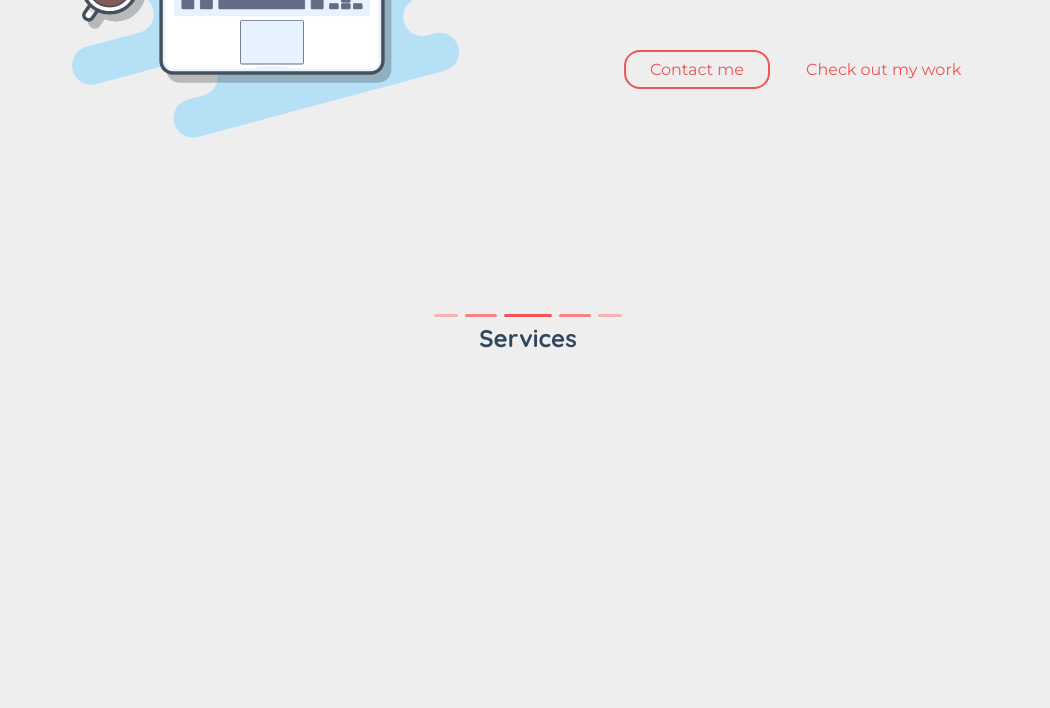
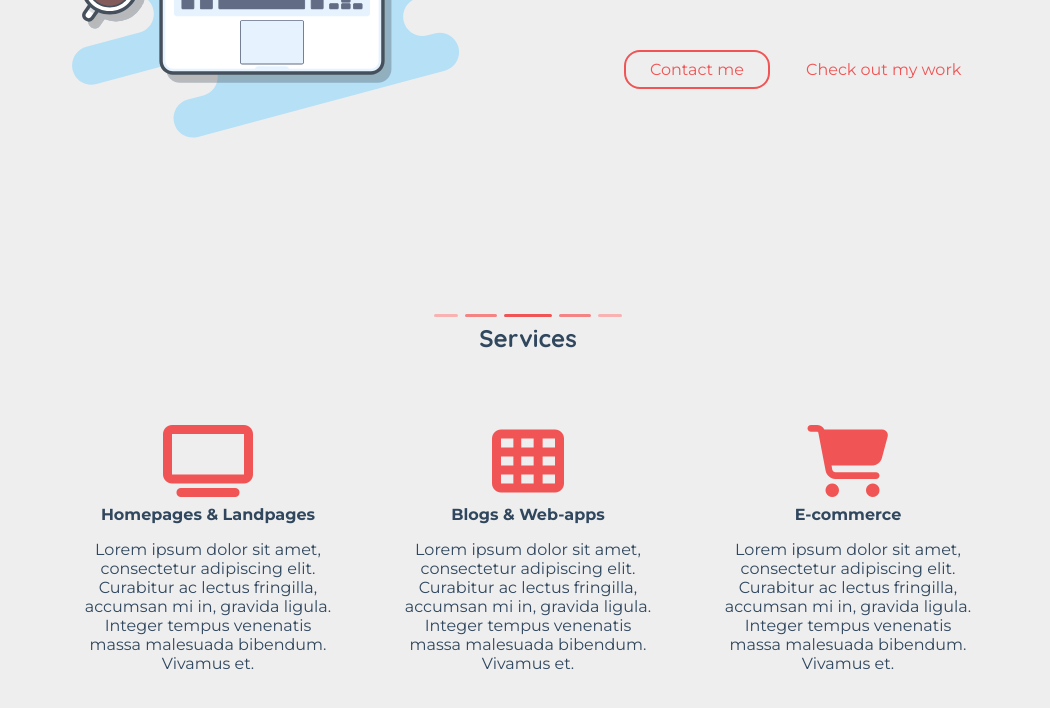
Before and after one commit to majsterowski/fp, a plain HTML site: page index.html in a window 1280 px wide. Shown: the part 400-1108 px from the top of the page, without its empty margins (112-1162 px from the left). Before the commit the page ends 945 px from the top, so only its background shows below. Drawn offline with Linux system fonts and the light colour scheme.

Commit message:
Add files via upload

```diff
--- a/css/style.scss
+++ b/css/style.scss
@@ -234,5 +234,39 @@ main {
                 font-weight: bold;
             }
         }
+
+        .content {
+            display: grid;
+            width: 100%;
+            margin: 4.5rem 0 0;
+            grid-template-columns: 1fr 1fr 1fr;
+            // grid-template-columns: repeat(auto-fit, minmax(250px, 1fr));
+            column-gap: 4rem;
+
+            .card {
+                text-align: center;
+
+                i {
+                    font-size: 4.5rem;
+                    color: color(primarry);
+                }
+
+                h4 {
+                    margin: .5rem 0 1rem;
+                }
+
+                @media (max-width: 1000px) {
+                    margin: 0 0 4rem;
+                }
+            }
+
+            @media (max-width: 1200px) {
+                column-gap: 2rem;
+            }
+
+            @media (max-width: 1000px) {
+                grid-template-columns: 1fr;
+            }
+        }
     }
 }
--- a/index.html
+++ b/index.html
@@ -38,14 +38,31 @@
         <main>
             <section id="services">
                 <div class="sectionTitle">
-                    <div>
-                        <div></div>
-                        <div></div>
-                        <div></div>
-                        <div></div>
-                        <div></div>
+                    <div><div></div><div></div><div></div><div></div><div></div></div>
+                    <h2>Services</h2>
+                </div>
+                <div class="content">
+                    <div class="card">
+                        <i class="fas fa-tv"></i>
+                        <h4>Homepages & Landpages</h4>
+                        <p>
+                            Lorem ipsum dolor sit amet, consectetur adipiscing elit. Curabitur ac lectus fringilla, accumsan mi in, gravida ligula. Integer tempus venenatis massa malesuada bibendum. Vivamus et.
+                        </p>
                     </div>
-                    <h2>Services</h2>
+                    <div class="card">
+                        <i class="fas fa-th"></i>
+                        <h4>Blogs & Web-apps</h4>
+                        <p>
+                            Lorem ipsum dolor sit amet, consectetur adipiscing elit. Curabitur ac lectus fringilla, accumsan mi in, gravida ligula. Integer tempus venenatis massa malesuada bibendum. Vivamus et.
+                        </p>
+                    </div>
+                    <div class="card">
+                        <i class="fas fa-shopping-cart"></i>
+                        <h4>E-commerce</h4>
+                        <p>
+                            Lorem ipsum dolor sit amet, consectetur adipiscing elit. Curabitur ac lectus fringilla, accumsan mi in, gravida ligula. Integer tempus venenatis massa malesuada bibendum. Vivamus et.
+                        </p>
+                    </div>
                 </div>
             </section>
         </main>
```
Also changed, not shown: css/style.css, 1 other file.
